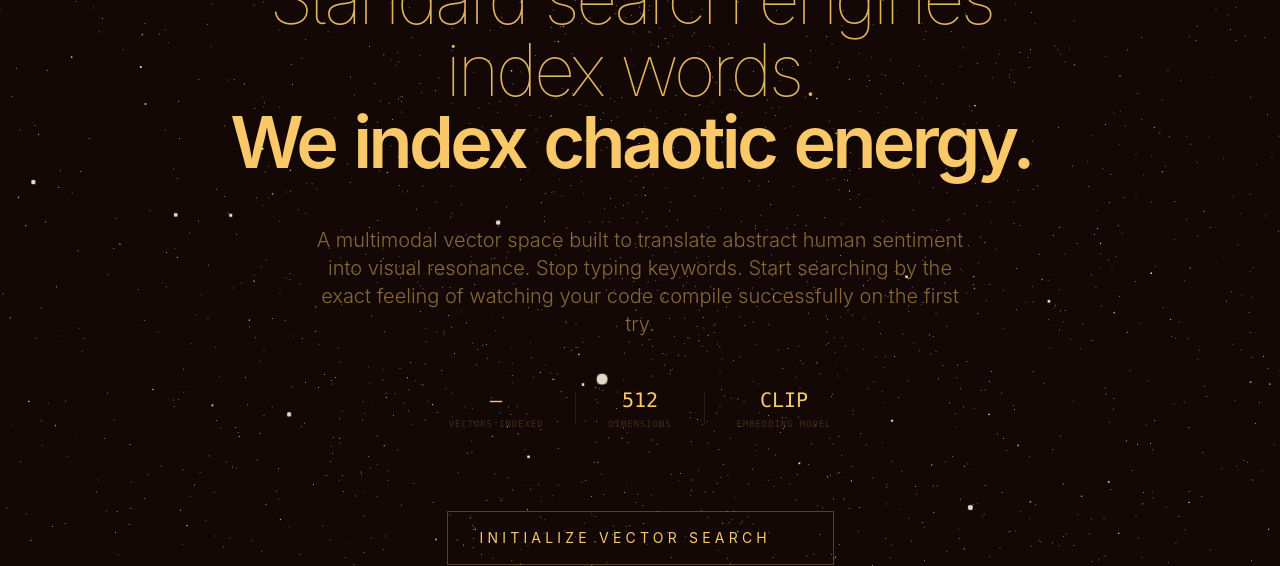
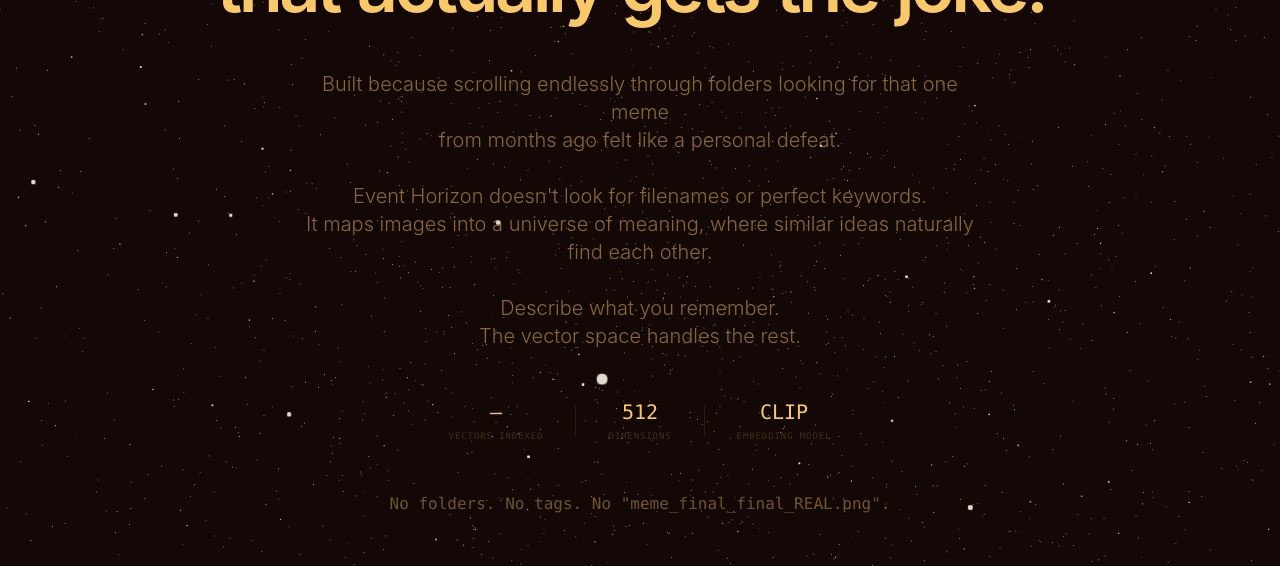
Before and after one commit to Chanakya-22/SEMANTIC_SEARCH, a React (Vite) app in the folder frontend/: page / in a window 1280 px wide. Shown: the part 122-688 px from the top of the page. Built offline with nearby package versions, Linux system fonts and the light colour scheme; no server answers.

Commit message:
update: landing page

```diff
--- a/frontend/LandingPage.jsx
+++ b/frontend/LandingPage.jsx
@@ -26,8 +26,8 @@
       .catch(() => setIndexSize(null));
   }, []);
 
-  const headlineA = "Standard search engines index words.".split(" ");
-  const headlineB = "We index chaotic energy.".split(" ");
+  const headlineA = "The meme search engine".split(" ");
+  const headlineB = "that actually gets the joke.".split(" ");
 
   return (
     <motion.div
@@ -72,9 +72,19 @@
           transition={{ duration: 1, delay: 0.8, ease: "easeOut" }}
           className="text-lg md:text-xl text-gold/50 font-light max-w-2xl mx-auto leading-relaxed"
         >
-          A multimodal vector space built to translate abstract human sentiment
-          into visual resonance. Stop typing keywords. Start searching by the exact
-          feeling of watching your code compile successfully on the first try.
+          Built because scrolling endlessly through folders looking for that one meme
+          <br />
+          from months ago felt like a personal defeat.
+          <br />
+          <br />
+          Event Horizon doesn't look for filenames or perfect keywords.
+          <br />
+          It maps images into a universe of meaning, where similar ideas naturally find each other.
+          <br />
+          <br />
+          Describe what you remember.
+          <br />
+          The vector space handles the rest.
         </motion.p>
 
         {/* ✅ NEW — live index stats row */}
@@ -107,6 +117,15 @@
             </div>
           </div>
         </motion.div>
+
+        <motion.p
+          initial={{ y: 20, opacity: 0 }}
+          animate={{ y: 0, opacity: 1 }}
+          transition={{ duration: 1, delay: 1.1, ease: "easeOut" }}
+          className="text-sm md:text-base text-gold/40 font-mono max-w-2xl mx-auto leading-relaxed mt-6"
+        >
+          No folders. No tags. No "meme_final_final_REAL.png".
+        </motion.p>
 
         {/* CTA Button */}
         <motion.div
```
